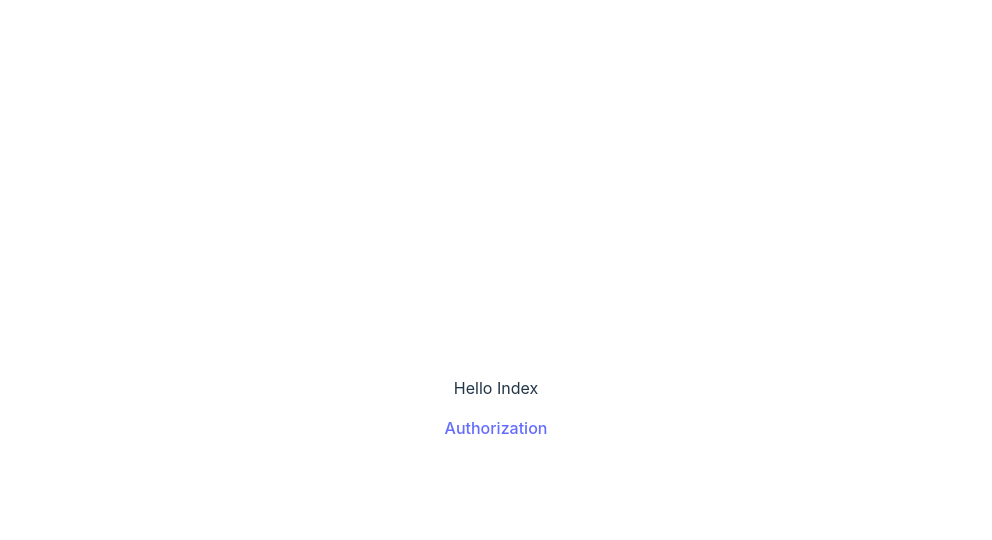
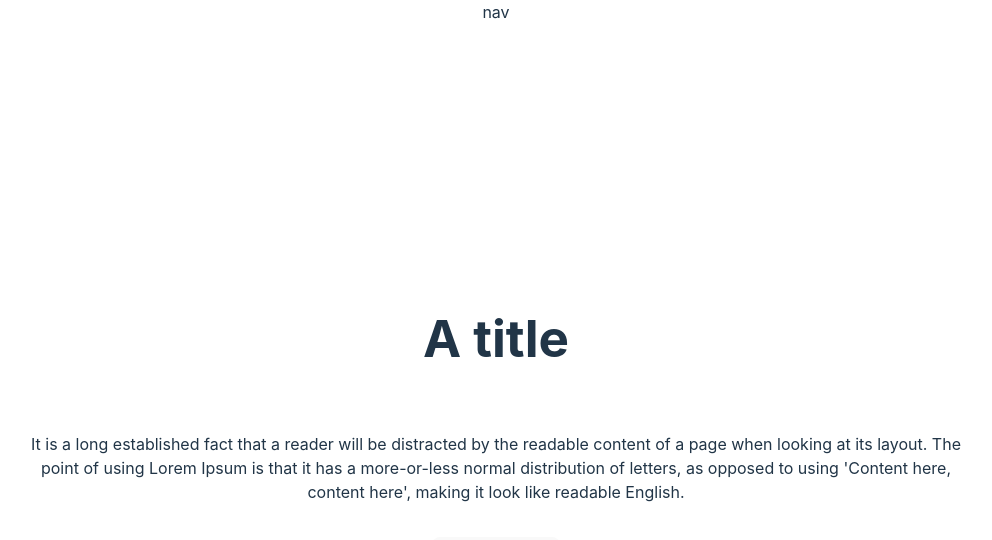
Before and after one commit to vecel/language-leraning, a React (Vite) app in the folder frontend/: page / in a window 1280 px wide. Shown: the top 540 px of the page, without its empty margins (144-1136 px from the left). Built offline with nearby package versions, Linux system fonts and the light colour scheme.

Commit message:
Landing page main layout

```diff
--- /dev/null
+++ b/frontend/src/components/organisms/IndexMain.jsx
@@ -0,0 +1,36 @@
+import { Link } from "react-router-dom";
+import styled from "styled-components";
+
+const Container = styled.div`
+    padding: 4rem 0;
+    border-left: var(--dashed-line);
+    border-right: var(--dashed-line);
+`
+const VerticalLine = styled.div`
+    heigth: 0;
+    width: 100%;
+    border-bottom: var(--dashed-line);
+`
+
+const Title = styled.h1`
+    margin: 2rem 0;
+`
+const Paragraph = styled.p`
+    margin: 2rem;
+`
+
+export default function IndexMain() {
+    return (
+        <Container>
+            <VerticalLine />
+            <Title>A title</Title>
+            <VerticalLine />
+            <Paragraph>It is a long established fact that a reader will be distracted by the readable content of a page when looking at its layout. The point of using Lorem Ipsum is that it has a more-or-less normal distribution of letters, as opposed to using 'Content here, content here', making it look like readable English.</Paragraph>
+            <VerticalLine />
+            <button>
+                <Link to='/authorization'>Get Started</Link>
+            </button>
+            <VerticalLine />
+        </Container>
+    )
+}
--- /dev/null
+++ b/frontend/src/components/organisms/Nav.jsx
@@ -0,0 +1,9 @@
+import styled from "styled-components"
+
+export default function Nav() {
+    return (
+        <>
+            nav
+        </>
+    )
+}
--- /dev/null
+++ b/frontend/src/components/templates/IndexTemplate.jsx
@@ -0,0 +1,34 @@
+import React from "react"
+import styled from "styled-components"
+
+const Root = styled.div`
+    width: 100vw;
+    height: 100vh;
+    display: flex;
+    flex-direction: column;
+    align-items: center;
+`
+
+const Header = styled.header`
+    align-self: stretch;
+    height: 3.5rem;
+`
+
+const Main = styled.main`
+    margin: auto;
+    max-width: 64rem;
+`
+
+export default function IndexTemplate({ children }) {
+
+    return (
+        <Root>
+            <Header>
+                {children[0]}
+            </Header>
+            <Main>
+                {children[1]}
+            </Main>
+        </Root>
+    )
+}
--- a/frontend/src/index.css
+++ b/frontend/src/index.css
@@ -13,11 +13,13 @@
   -moz-osx-font-smoothing: grayscale;
 
   --light-blue: #646cff;
+
+  --dashed-line: 0.2px dashed #fff5;
 }
 
 a {
   font-weight: 500;
-  color: #646cff;
+  color: #fff;
   text-decoration: inherit;
 }
 a:hover {
--- a/frontend/src/pages/Index.jsx
+++ b/frontend/src/pages/Index.jsx
@@ -1,10 +1,12 @@
-import { Link } from "react-router-dom";
+import IndexTemplate from "../components/templates/IndexTemplate";
+import Nav from "../components/organisms/Nav";
+import IndexMain from "../components/organisms/IndexMain";
 
 export default function Index() {
     return (
-        <>
-            <p>Hello Index</p>
-            <Link to='/authorization'>Authorization</Link>
-        </>
+        <IndexTemplate>
+            <Nav />
+            <IndexMain />
+        </IndexTemplate>
     )
 }
```
